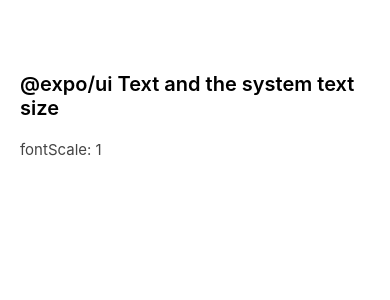
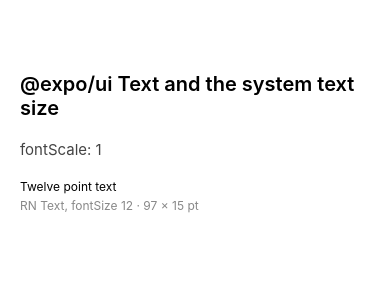
Before and after one commit to dileepapeiris/expo-ui-text-font-size-dynamic-type-repro, a React Native app: screen / in a window 390 px wide. Shown: the top 300 px of the page. Built offline with nearby package versions, Linux system fonts and the light colour scheme.

Commit message:
Add the React Native Text row with fontSize 12

```diff
--- a/App.tsx
+++ b/App.tsx
@@ -1,8 +1,11 @@
+import { Host, Text as ExpoUIText } from '@expo/ui';
 import { StatusBar } from 'expo-status-bar';
 import { ReactNode, useState } from 'react';
 import { LayoutChangeEvent, ScrollView, StyleSheet, Text, useWindowDimensions, View } from 'react-native';
 
 type Size = { width: number; height: number };
+
+const SAMPLE = 'Twelve point text';
 
 function Measured({ label, children }: { label: string; children: ReactNode }) {
   const [size, setSize] = useState<Size | null>(null);
@@ -35,10 +38,15 @@ export default function App() {
         <Text style={styles.scale} allowFontScaling={false}>
           fontScale: {fontScale}
         </Text>
+
+        <Measured label="RN Text, fontSize 12">
+          <Text style={styles.twelve}>{SAMPLE}</Text>
+        </Measured>
       </ScrollView>
     </View>
   );
 }
+
 const styles = StyleSheet.create({
   container: {
     flex: 1,
@@ -68,4 +76,7 @@ const styles = StyleSheet.create({
     fontSize: 12,
     color: '#888',
   },
+  twelve: {
+    fontSize: 12,
+  },
 });
```
